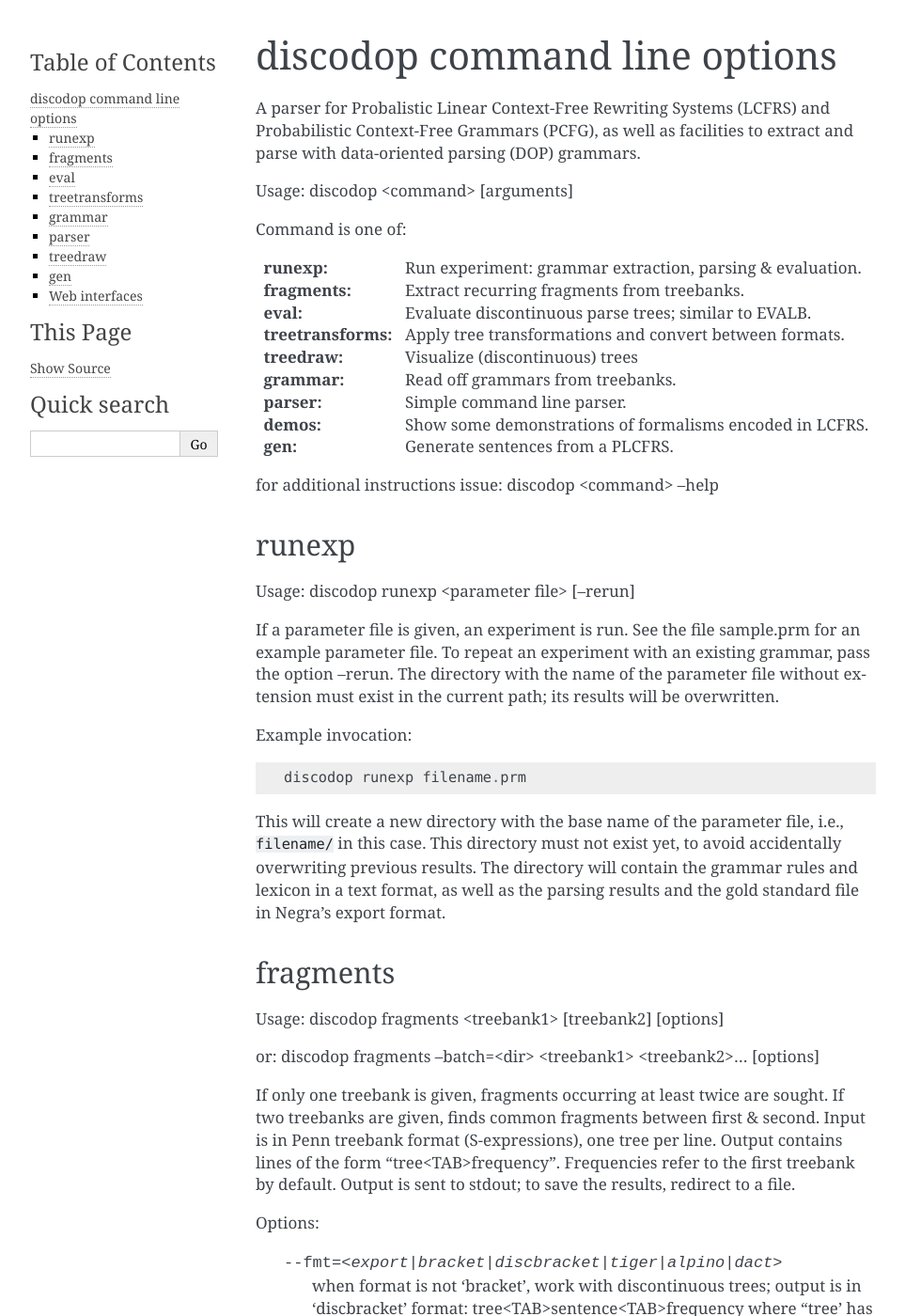
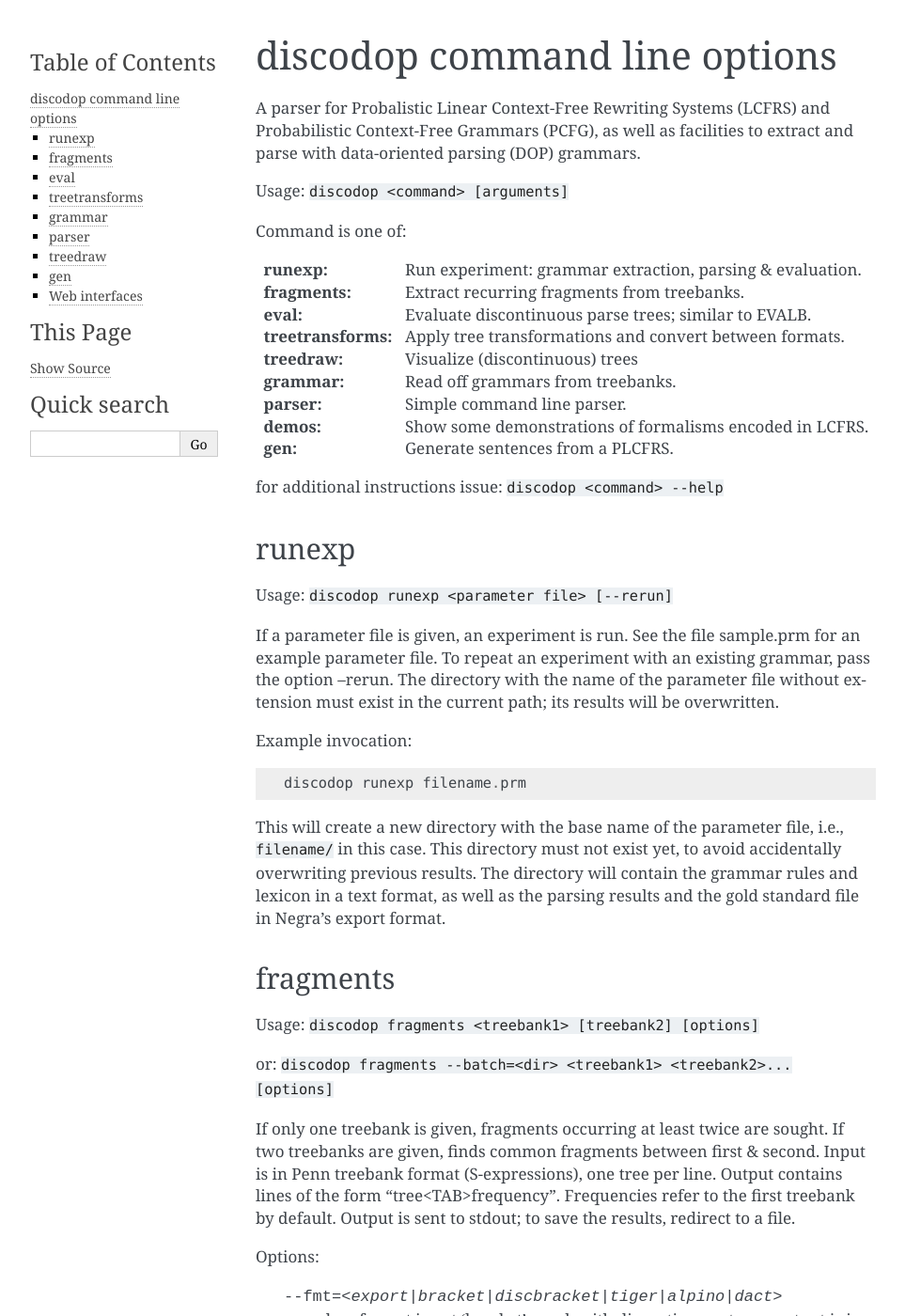
Before and after one commit to andreasvc/disco-dop, a Sphinx documentation site: the page built from docs/discodop.rst, in a window 1280 px wide and 1400 px high. Shown: the whole window at 94% size, without its empty margins (148-1111 px from the left). Built offline with Sphinx 7.4.7, drawn with Linux system fonts in a browser that asks for light colours; some of the changed text lies outside the part shown.

```diff
--- a/docs/discodop.rst
+++ b/docs/discodop.rst
@@ -5,7 +5,7 @@ A parser for Probalistic Linear Context-Free Rewriting Systems (LCFRS) and
 Probabilistic Context-Free Grammars (PCFG), as well as facilities to extract
 and parse with data-oriented parsing (DOP) grammars.
 
-Usage: discodop <command> [arguments]
+Usage: ``discodop <command> [arguments]``
 
 Command is one of:
 
@@ -19,11 +19,11 @@ Command is one of:
 :demos:            Show some demonstrations of formalisms encoded in LCFRS.
 :gen:              Generate sentences from a PLCFRS.
 
-for additional instructions issue: discodop <command> --help
+for additional instructions issue: ``discodop <command> --help``
 
 runexp
 ------
-Usage: discodop runexp <parameter file> [--rerun]
+Usage: ``discodop runexp <parameter file> [--rerun]``
 
 If a parameter file is given, an experiment is run. See the file sample.prm for
 an example parameter file. To repeat an experiment with an existing grammar,
@@ -43,9 +43,9 @@ the gold standard file in Negra's export format.
 
 fragments
 ---------
-Usage: discodop fragments <treebank1> [treebank2] [options]
+Usage: ``discodop fragments <treebank1> [treebank2] [options]``
 
-or: discodop fragments --batch=<dir> <treebank1> <treebank2>... [options]
+or: ``discodop fragments --batch=<dir> <treebank1> <treebank2>... [options]``
 
 If only one treebank is given, fragments occurring at least twice are sought.
 If two treebanks are given, finds common fragments between first & second.
@@ -88,7 +88,7 @@ eval
 ----
 Evaluation of (discontinuous) parse trees, following EVALB as much as possible.
 
-Usage: discodop eval <gold> <parses> [param] [options]
+Usage: ``discodop eval <gold> <parses> [param] [options]``
 
 where gold and parses are files with parse trees, param is an EVALB parameter
 file, and options may consist of:
@@ -141,7 +141,7 @@ treetransforms
 --------------
 Treebank binarization and conversion
 
-Usage: discodop treetransforms [options] <action> [input [output]]
+Usage: ``discodop treetransforms [options] <action> [input [output]]``
 
 where input and output are treebanks; standard in/output is used if not given.
 action is one of::
@@ -281,10 +279,9 @@ parser
 A basic command line interface to the parser comparable to bitpar.
 Reads grammars from text files.
 
-usage: discodop parser [options] <rules> <lexicon> [input [output]]
+usage: ``discodop parser [options] <rules> <lexicon> [input [output]]``
 
-or:    discodop parser [options] --ctf k <coarserules> <coarselex>
-          <finerules> <finelex> [input [output]]
+or:    ``discodop parser [options] --ctf k <coarserules> <coarselex> <finerules> <finelex> [input [output]]``
 
 Grammars need to be binarized, and are in bitpar or PLCFRS format.
 When no file is given, output is written to standard output;
@@ -334,7 +331,7 @@ Example::
 
 treedraw
 --------
-Usage: discodop treedraw [<treebank>...] [options]
+Usage: ``discodop treedraw [<treebank>...] [options]``
 
 Options (* marks default option):
 
@@ -363,8 +360,9 @@ gen
 ---
 Generate random sentences with a PLCFRS or PCFG.
 Reads grammar from a text file in PLCFRS or bitpar format.
-Usage: discodop gen [--verbose] <rules> <lexicon>
-or: discodop gen --test
+Usage: ``discodop gen [--verbose] <rules> <lexicon>``
+
+or: ``discodop gen --test``
 
 Grammar is assumed to be in utf-8; may be gzip'ed (.gz extension).
 
```
Also changed, not shown: other parts of docs/discodop.rst (+1 -3 lines), 8 other files.
